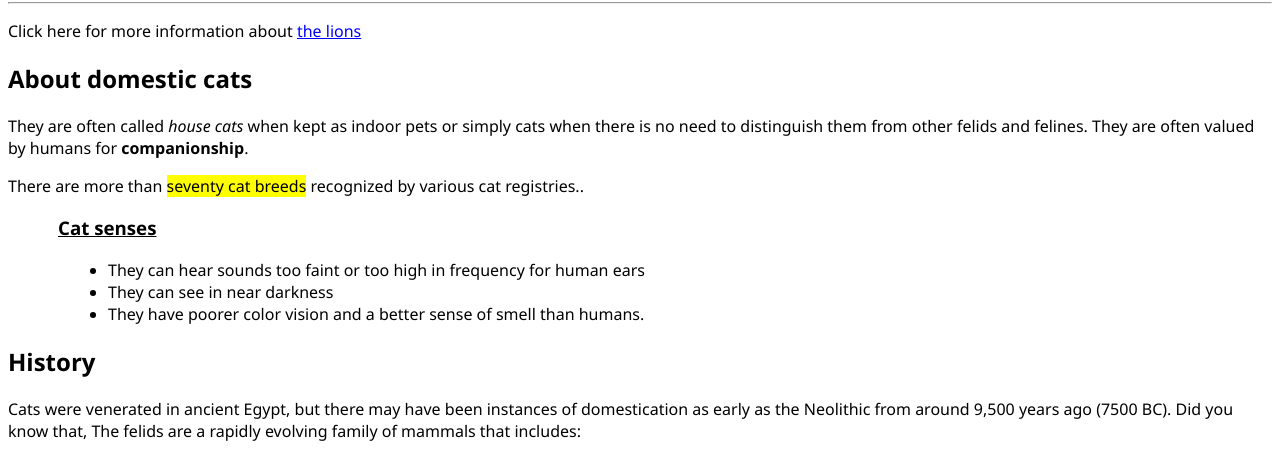
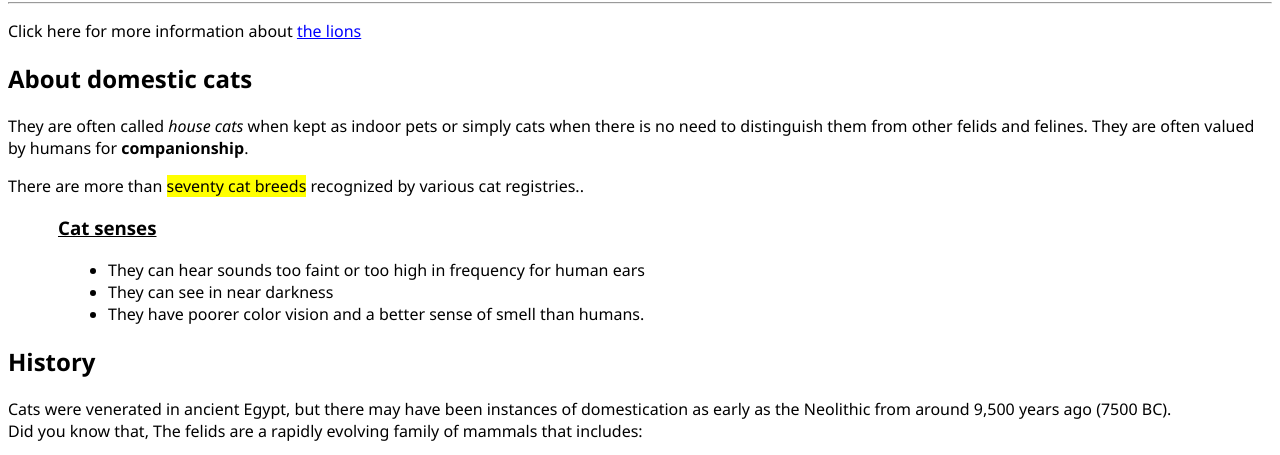
Before and after one commit to Isaac-Svi/01-first-html-page, a plain HTML site: page index.html in a window 1280 px wide. Shown: the part 84-539 px from the top of the page. Drawn offline with Linux system fonts and the light colour scheme.

Commit message:
added a br and fixed punctuation

```diff
--- a/index.html
+++ b/index.html
@@ -30,9 +30,12 @@
 
     <h2>History</h2>
 
-    Cats were venerated in ancient Egypt, but there may have been instances of domestication as
-    early as the Neolithic from around 9,500 years ago (7500 BC). Did you know that, The felids
-    are a rapidly evolving family of mammals that includes:
+    <p>
+      Cats were venerated in ancient Egypt, but there may have been instances of domestication
+      as early as the Neolithic from around 9,500 years ago (7500 BC).
+      <br />
+      Did you know that, The felids are a rapidly evolving family of mammals that includes:
+    </p>
 
     <ol style="list-style: upper-roman">
       <li>Lions</li>
@@ -59,7 +62,7 @@
       few adult males, related females and cubs. Prides vary in size and composition from three
       to 20 adult lions, depending on habitat and prey availability. Females cooperate when
       hunting and prey mostly on large ungulates, including antelope, deer, buffalo, zebra and
-      even giraffe
+      even giraffe.
     </p>
 
     <table>
```
